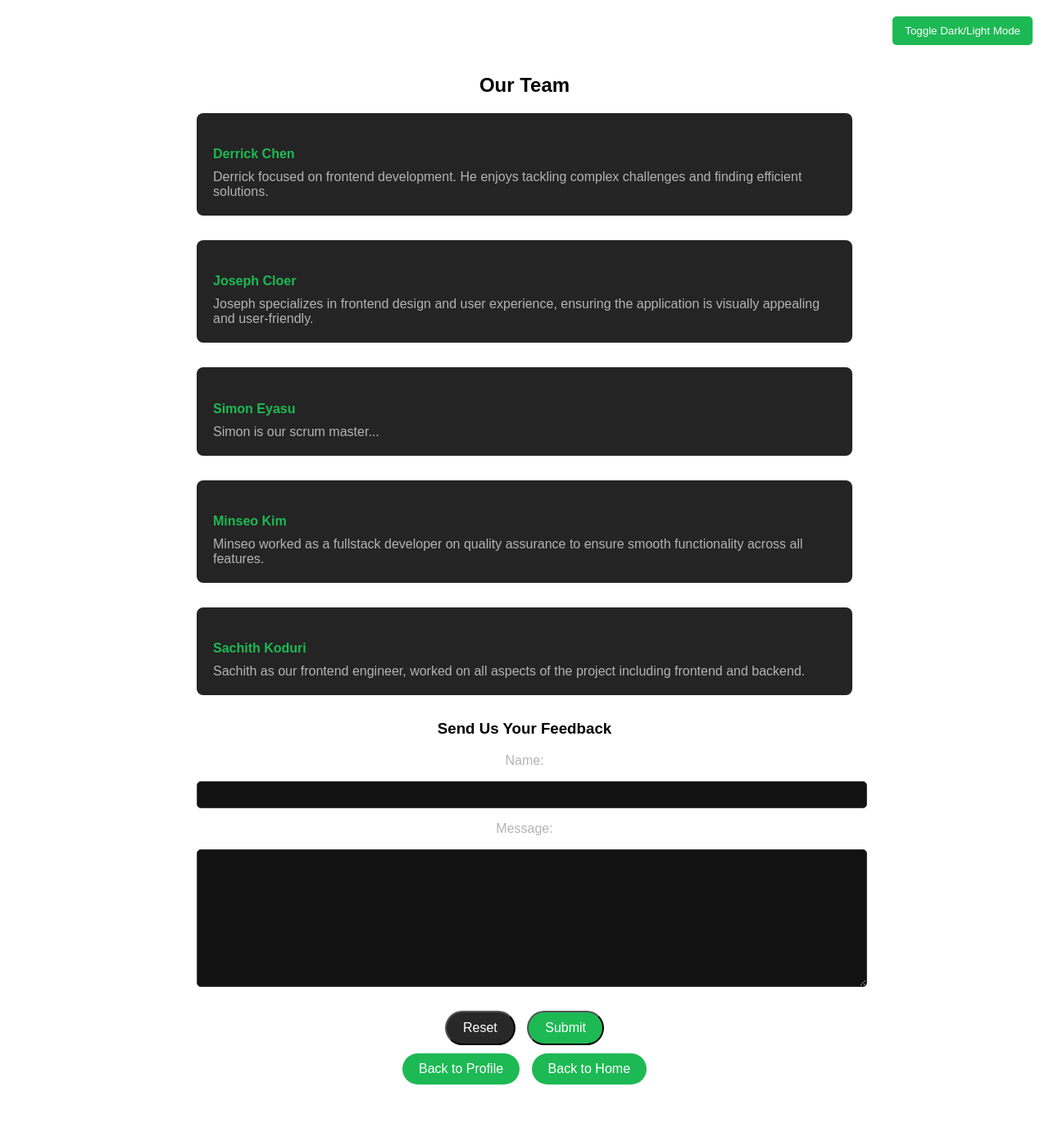
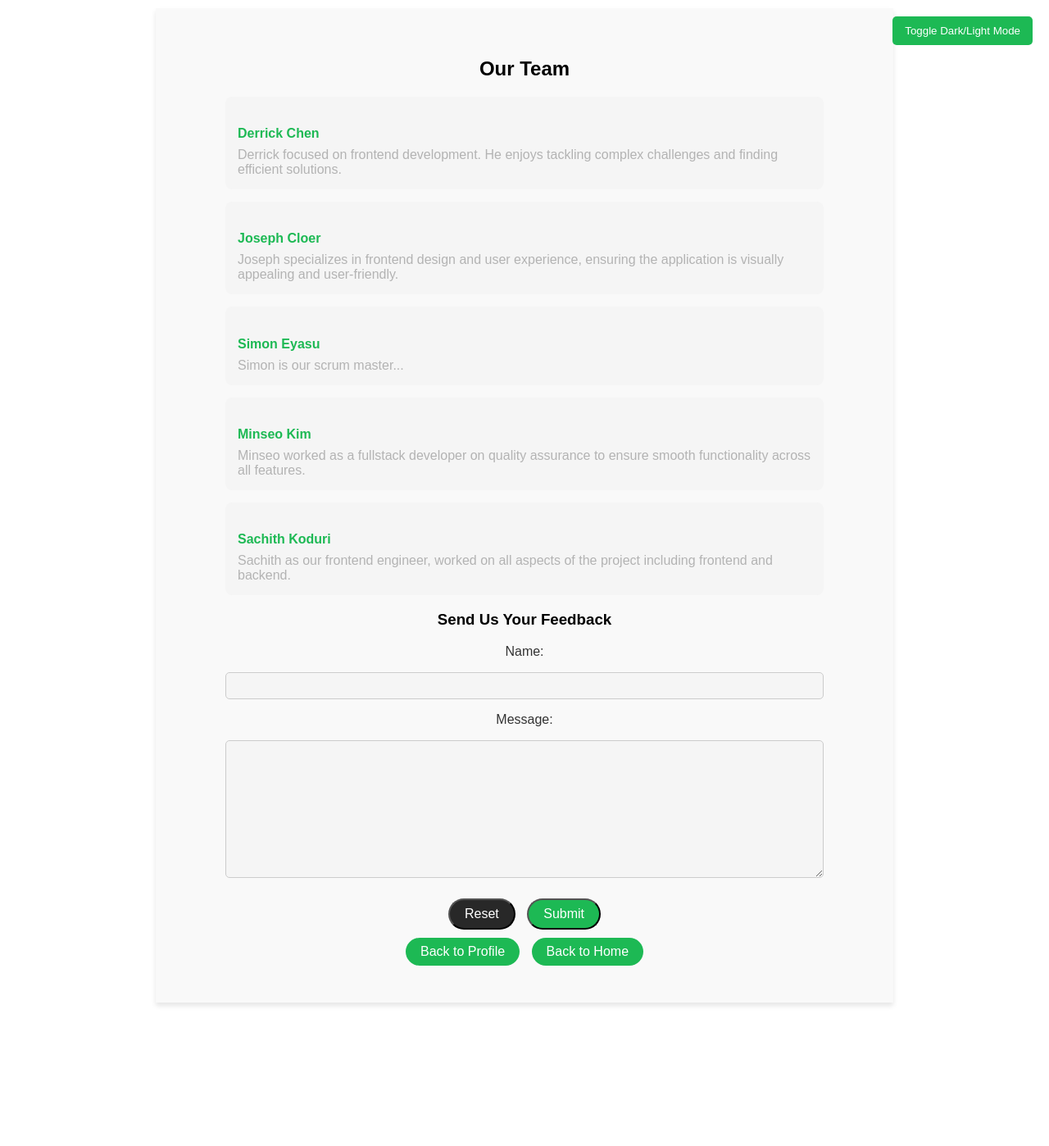
Before and after one commit to simoneyasu/spotifyWrappedClonefork, a Django app: page /functionality/development/ in a window 1280 px wide. Shown: the whole page at 82% size. After the commit the page ends 1227 px from the top, so only its background shows below. Run offline with Django 5.2, Linux system fonts and the light colour scheme.

Commit message:
fixed ui

```diff
--- a/register/templates/register/base.html
+++ b/register/templates/register/base.html
@@ -12,7 +12,20 @@
             --text-color-light: #000000;
             --bg-color-dark: #121212;
             --text-color-dark: #ffffff;
-        }
+
+            --container-bg-light: #f9f9f9;
+            --container-bg-dark: #1e1e1e;
+
+
+            --user-info-bg-light: rgba(0, 0, 0, 0.05);
+            --user-info-bg-dark: rgba(255, 255, 255, 0.1);
+
+
+            --primary-color: #1DB954;
+            --primary-color-hover: #1aa34a;
+            --danger-color: #dc3545;
+            --danger-color-hover: #c82333;
+            }
 
         body {
             margin: 0;
@@ -25,6 +38,17 @@
         body.dark-mode {
             background-color: var(--bg-color-dark);
             color: var(--text-color-dark);
+        }
+
+        .container {
+            background-color: var(--container-bg-light);
+            box-shadow: 0 4px 6px rgba(0, 0, 0, 0.1);
+            transition: background-color 0.3s;
+        }
+
+        body.dark-mode .container {
+            background-color: var(--container-bg-dark);
+            box-shadow: 0 4px 6px rgba(255, 255, 255, 0.1);
         }
 
         .mode-toggle {
@@ -44,17 +68,28 @@
             background-color: #1aa34a;
         }
 
-        body.dark-mode .language-selection {
-            background-color: var(--bg-color-dark);
-            color: var(--text-color-dark);
+        body.dark-mode .user-info {
+            background-color: var(--user-info-bg-dark);
         }
 
+        .btn-primary {
+            background-color: var(--primary-color);
+            color: white;
+        }
 
-        body.dark-mode .language-selection select {
-            background: var(--bg-color-dark);
-            color: var(--text-color-dark);
-            border: 1px solid var(--text-color-dark);
+        .btn-primary:hover {
+            background-color: var(--primary-color-hover);
         }
+
+        .btn-danger {
+            background-color: var(--danger-color);
+            color: white;
+        }
+
+        .btn-danger:hover {
+            background-color: var(--danger-color-hover);
+        }
+
     </style>
 
     {% block extra_css %}{% endblock %}
--- a/templates/functionality/development_process.html
+++ b/templates/functionality/development_process.html
@@ -10,24 +10,43 @@
         margin: 0;
     }
 
+    .container {
+        max-width: 900px;
+        width: 96%;
+        margin: 10px auto;
+        padding: 10px;
+        box-sizing: border-box;
+    }
+
     .content-wrapper {
-        margin: 50px auto;
+        margin: 20px auto;
         text-align: center;
-        padding: 20px;
-        max-width: 800px;
+        padding: 10px;
+        max-width: 750px;
+        box-sizing: border-box;
     }
 
     .developer-card {
+        background-color: #f5f5f5;
+        border-radius: 8px;
+        padding: 15px;
+        margin-bottom: 15px;
+        text-align: left;
+        transition: background-color 0.3s, color 0.3s;
+    }
+
+    body.dark-mode .developer-card {
         background-color: #242424;
-        border-radius: 8px;
-        padding: 20px;
-        margin-bottom: 30px;
-        text-align: left;
+        color: #b3b3b3;
     }
 
     .developer-card h4 {
         color: #1DB954;
-        margin-bottom: 10px;
+        margin-bottom: 8px;
+    }
+
+    body.dark-mode .developer-card h4 {
+        color: #1ed760;
     }
 
     .developer-card p {
@@ -35,10 +54,18 @@
         margin: 0;
     }
 
+    body.dark-mode .developer-card p {
+        color: #b3b3b3;
+    }
+
     .form-group label {
         display: block;
         font-size: 1rem;
         margin-bottom: 5px;
+        color: #333333;
+    }
+
+    body.dark-mode .form-group label {
         color: #b3b3b3;
     }
 
@@ -47,13 +74,22 @@
         width: 100%;
         padding: 8px;
         border-radius: 5px;
-        border: 1px solid #3e3e3e;
+        border: 1px solid #cccccc;
+        background-color: #f5f5f5;
+        color: #333333;
+        box-sizing: border-box;
+        transition: background-color 0.3s, color 0.3s, border-color 0.3s;
+    }
+
+    body.dark-mode .form-group input[type="text"],
+    body.dark-mode .form-group textarea {
         background-color: #121212;
         color: #b3b3b3;
+        border: 1px solid #3e3e3e;
     }
 
     .form-actions {
-        margin-top: 20px;
+        margin-top: 15px;
     }
 
     .form-actions .btn {
@@ -62,7 +98,7 @@
 
     .btn {
         display: inline-block;
-        padding: 10px 20px;
+        padding: 8px 18px;
         font-size: 1rem;
         text-align: center;
         text-decoration: none;
@@ -93,6 +129,7 @@
 {% endblock %}
 
 {% block content %}
+<div class="container">
 <div class="content-wrapper">
     <h2>Our Team</h2>
 
@@ -144,4 +181,5 @@
         <a href="{% url 'home' %}" class="btn btn-primary">Back to Home</a>
     </div>
 </div>
+</div>
 {% endblock %}
```
Also changed, not shown: register/templates/register/profile.html (+5 -2 lines).
